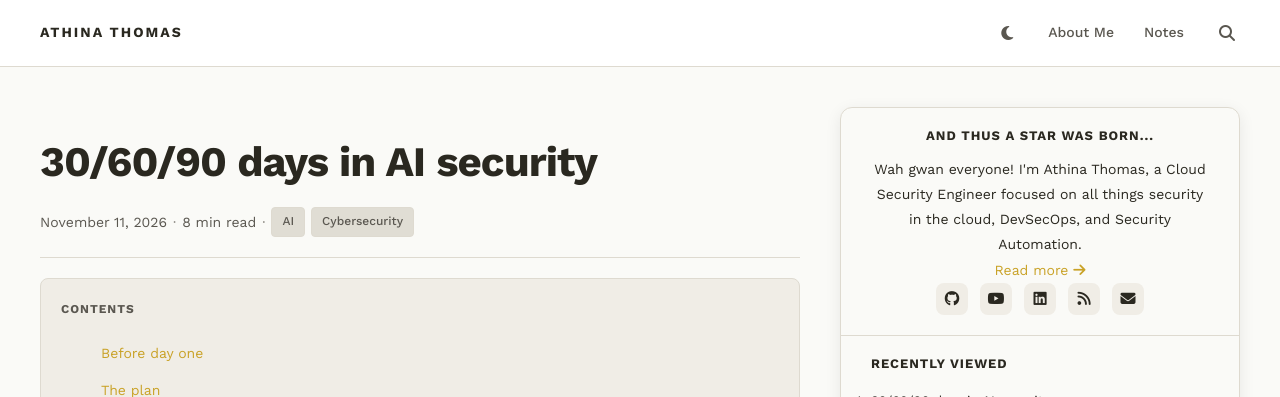
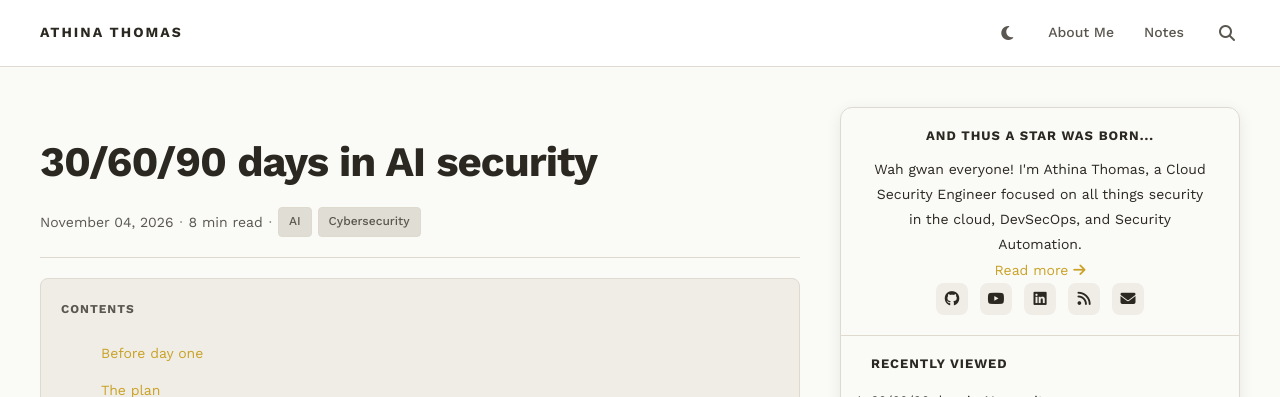
Before and after one commit to ArtistYay/artistuniverse.tech, a Jekyll site: the page built from _posts/2026-11-04-30-60-90-in-ai-security.markdown, in a window 1280 px wide and 900 px high. Shown: the top 397 px of the window. Built offline with Jekyll 4.4.1, drawn with Linux system fonts in a browser that asks for light colours.

Commit message:
Jekyll leaves out posts dated in the future unless you tell it otherwise, and it does this without any warning. That's why renaming the file won't help.

```diff
--- a/_posts/2026-11-11-ai-security.markdown
+++ b/_posts/2026-11-04-30-60-90-in-ai-security.markdown
@@ -1,7 +1,7 @@
 ---
 layout: post
 title: "30/60/90 days in AI security"
-date: 2026-11-11 18:03:36 +0000
+date: 2026-11-04 12:00:00 -0500
 categories: Cybersecurity
 tags: [AI, Cybersecurity]
 author: admin
```
